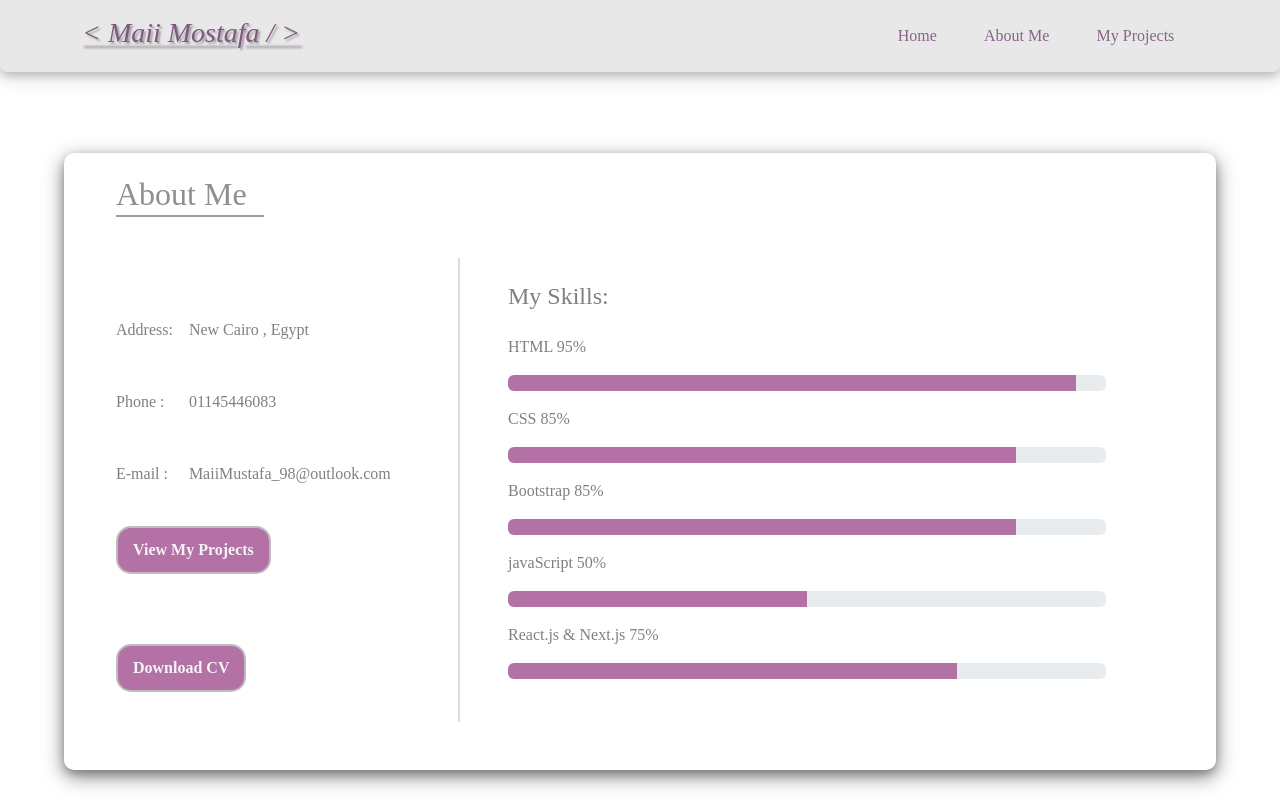
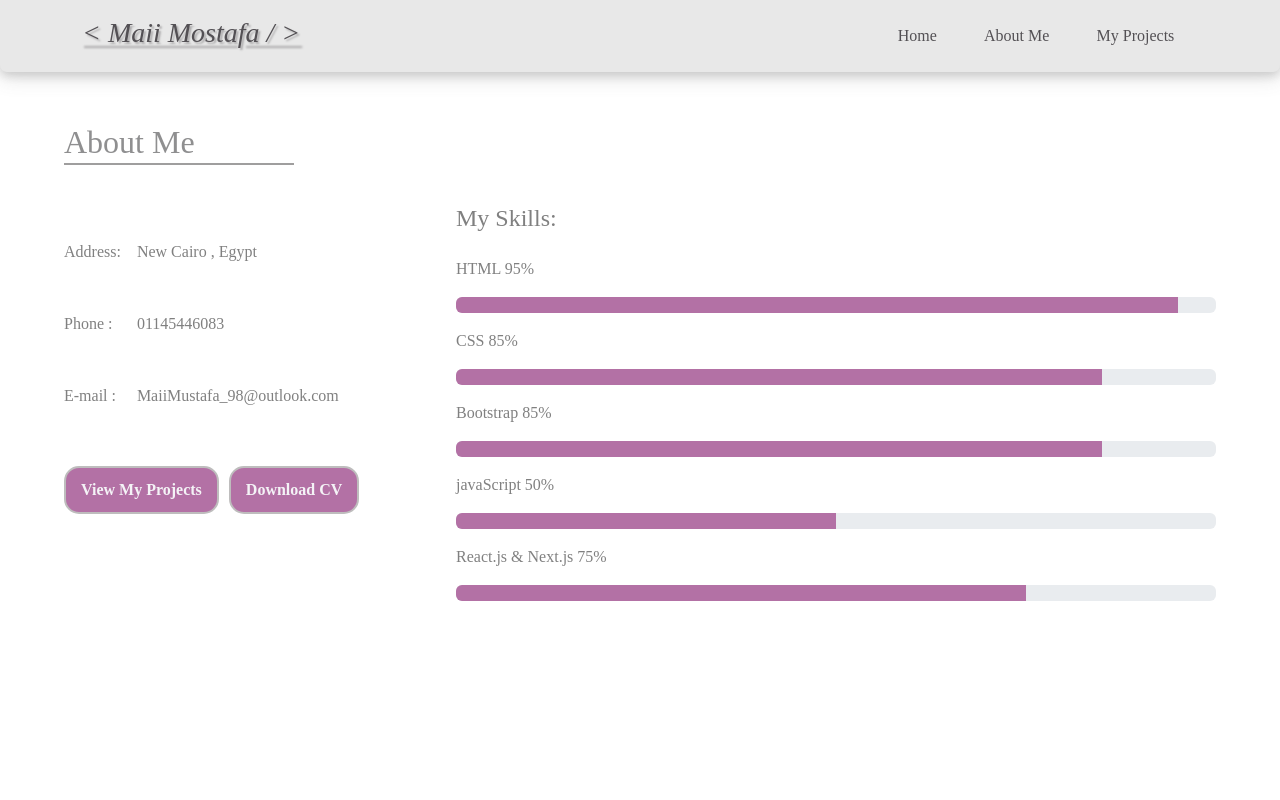
Before and after one commit to MaiiMostafa98/my-portfolio, a Next.js app: page /About in a window 1280 px wide. Built offline with nearby package versions, Linux system fonts and the light colour scheme.

Commit message:
update styles

```diff
--- a/app/About/page.jsx
+++ b/app/About/page.jsx
@@ -12,7 +12,7 @@ export default function page() {
             <h1 className='h2'>About Me</h1>
         </div>
 
-  <div className=' pt-3 pb-3 row '>
+  <div className='  row '>
 
 
     <div className='leftSide col-md-4  '>
@@ -34,7 +34,7 @@ export default function page() {
       </tbody>
     </table>
 
-      <div className='me-5'>
+      <div className='me-5 my-5'>
          <Link href="/Projects"><button ><strong>View My Projects</strong></button></Link>
          <Link href="https://drive.google.com/file/d/1VsiOTWLPwPqPXL5xV80ZHZHSTWC7PYoy/view?usp=sharing" target="_blank"><button ><strong>Download CV</strong></button></Link>
      </div>
@@ -44,24 +44,24 @@ export default function page() {
     </div>
 
 
-    <div className='rightSide ps-5  col-md-8'>
+    <div className='rightSide  col-md-8'>
         <div className='pt-4 pb-4'>
         <h4>My Skills: </h4>
         <div>
           <p className='pt-3'>HTML 95%</p>
-           <div className="progress me-5" role="progressbar" aria-label="Basic example" aria-valuenow="25" aria-valuemin="0" aria-valuemax="100">
+           <div className="progress " role="progressbar" aria-label="Basic example" aria-valuenow="25" aria-valuemin="0" aria-valuemax="100">
             <div className=" width" ></div>
            </div>
            <p className='pt-3'>CSS 85%</p>
-           <div className="progress me-5" role="progressbar" aria-label="Basic example" aria-valuenow="25" aria-valuemin="0" aria-valuemax="100">
+           <div className="progress " role="progressbar" aria-label="Basic example" aria-valuenow="25" aria-valuemin="0" aria-valuemax="100">
             <div className=" width-85" ></div>
            </div>
            <p className='pt-3'>Bootstrap 85%</p>
-           <div className="progress me-5" role="progressbar" aria-label="Basic example" aria-valuenow="25" aria-valuemin="0" aria-valuemax="100">
+           <div className="progress " role="progressbar" aria-label="Basic example" aria-valuenow="25" aria-valuemin="0" aria-valuemax="100">
             <div className=" width-85" ></div>
            </div>
            <p className='pt-3'>javaScript 50%</p>
-           <div className="progress me-5" role="progressbar" aria-label="Basic example" aria-valuenow="25" aria-valuemin="0" aria-valuemax="100">
+           <div className="progress " role="progressbar" aria-label="Basic example" aria-valuenow="25" aria-valuemin="0" aria-valuemax="100">
             <div className=" w-50 bg-lavander" ></div>
            </div>
            {/* <p className='pt-3'>React 50%</p>
@@ -69,7 +69,7 @@ export default function page() {
             <div className=" w-50 bg-lavander" ></div>
            </div> */}
            <p className='pt-3'>React.js & Next.js 75%</p>
-           <div className="progress me-5" role="progressbar" aria-label="Basic example" aria-valuenow="25" aria-valuemin="0" aria-valuemax="100">
+           <div className="progress " role="progressbar" aria-label="Basic example" aria-valuenow="25" aria-valuemin="0" aria-valuemax="100">
             <div className=" w-75 bg-lavander" ></div>
            </div>
 
--- a/app/Navbar/Navbar.jsx
+++ b/app/Navbar/Navbar.jsx
@@ -1,3 +1,4 @@
+"use client"
 import Link from 'next/link'
 import React from 'react'
 
--- a/app/globals.css
+++ b/app/globals.css
@@ -21,12 +21,15 @@
 {
     /* background-color: rgb(169, 149, 185) ; */
     background-color: rgb(232, 232, 232) ;
+    /* background-color: #F8FAFC; */
     width: 100%;
     position: fixed;
     z-index: 9999;
-    box-shadow: 0 4px 8px 0 rgba(0, 0, 0, 0.2), 0 6px 20px 0 rgba(98, 97, 97, 0.19);
+    box-shadow: 0 4px 8px 0 rgba(84, 84, 84, 0.2), 0 6px 20px 0 rgba(98, 97, 97, 0.19);
     border-bottom-left-radius: 7px;
     border-bottom-right-radius: 7px;
+
+
 }
 
 .navbar1 button
@@ -40,12 +43,14 @@
 .navbar-logo
 {
 
-    color:rgb(125, 89, 125);
+    /* color:rgb(125, 89, 125);  */
+    /* color: #656566; */
+    color:rgb(83, 80, 84);
     font-family: "Agustina Regular";
     font-optical-sizing:inherit;
     font-weight: 500;
     font-style:italic;
-    text-shadow: 2px 2px 2px rgb(165, 157, 165);
+    text-shadow: 2px 2px 2px rgb(172, 171, 172);
 }
 
 
@@ -60,7 +65,10 @@ li
 ul li a
 {
     text-decoration: none;
-    color: rgb(135, 101, 135);
+    /* color: rgb(135, 101, 135); */
+    /* color: #656566; */
+    /* color:rgb(119, 57, 142);  */
+    color:rgb(83, 80, 84);
     border: transparent solid 3px;
     /* border-radius: 5px; */
     transition: 0.5s;
@@ -73,6 +81,8 @@ ul li a:hover
     color: rgb(96, 79, 96);
     /* background-color: grey; */
     border-bottom: rgb(179, 113, 165) solid 3px;
+    /* border-bottom: rgb(117, 59, 138) solid 3px; */
+
     /* border-radius: 5px; */
 }
 
@@ -80,16 +90,12 @@ ul li a:hover
 {
     /* border-radius: 10px; */
     /* border: 2px solid transparent; */
-    padding: 30px 30px 0px 30px ;
+    /* padding: 30px 30px 0px 30px ; */
     width: 90%;
     margin: auto;
-    margin-top: 150px;
-    margin-bottom: 50px;
+    margin-top: 130px;
     /* box-shadow: 0 4px 8px 0 rgba(0, 0, 0, 0.2), 0 6px 20px 0 rgb(126, 125, 128); */
 }
-
-
-
 
 
 .home-intro
@@ -104,6 +110,8 @@ ul li a:hover
     padding: 5px 0px;
     /* color: rgb(167, 144, 187); */
     color:  rgb(179, 113, 165);
+    /* color: #6D28D9; */
+    letter-spacing: 1px;
 }
 
 .p
@@ -114,9 +122,9 @@ ul li a:hover
 .home-intro  button
 {
     padding: 10px 30px;
-    margin: 60px 10px 10px 0px;
+    /* margin: 60px 10px 10px 0px; */
     /* background-color: rgb(188, 165, 207); */
-     background-color: rgb(179, 113, 165);
+    background-color: rgb(179, 113, 165);
     border-radius: 15px ;
     border:solid 2px rgb(190, 189, 189);
     color:rgb(244, 243, 246) ;
@@ -126,7 +134,7 @@ ul li a:hover
 .home-intro  button:hover
 {
     padding: 10px 30px;
-    margin: 60px 10px 10px 0px;
+    /* margin: 60px 10px 10px 0px; */
    background-color: rgb(143, 143, 144);
     border-radius: 15px ;
     border:solid 2px rgb(190, 189, 189);
@@ -175,6 +183,7 @@ ul li a:hover
    width: 100%;
    display: flex;
    justify-content:space-around;
+   margin-top: 20px;
 }
 
 
@@ -187,8 +196,8 @@ ul li a:hover
 
     border-radius: 50%;
     border:solid 2px rgb(190, 189, 189);
-    box-shadow:  0 6px 10px 0 rgba(0, 0, 0, 0.4), 0 10px 30px 5px rgb(168, 143, 188);
-
+    /* box-shadow:  0 6px 10px 0 rgba(0, 0, 0, 0.4), 0 10px 30px 5px rgb(168, 143, 188); */
+    box-shadow:  0 6px 10px 0 rgba(152, 67, 125, 0.4), 0 10px 30px 5px rgb(113, 110, 116);
 
     pointer-events: none;
     user-select: none;
@@ -227,13 +236,13 @@ ul li a:hover
 {
 
     width: 60%;
-   border-left: 2px solid rgb(221, 220, 220);
+   /* border-left: 2px solid rgb(221, 220, 220); */
 
 }
 
 .pageintro
 {
-   padding: 3px 0px 30px 0px;
+   padding: 3px 0px 20px 0px;
    color: gray;
    width: 100%;
 
@@ -242,9 +251,9 @@ ul li a:hover
 .aboutme
 {
 
-  padding-right: 60px;
+  /* padding-right: 60px; */
   width: 20%;
-  margin-bottom: 25px;
+  margin-bottom: 15px;
 
 }
 
@@ -261,7 +270,7 @@ ul li a:hover
  .pageintro button
 {
     padding: 10px 15px;
-    margin: 40px 10px 30px 0px;
+    margin: 10px 10px 0px 0px;
     background-color: rgb(179, 113, 165);
     border-radius: 15px ;
     border:solid 2px rgb(190, 189, 189);
@@ -272,7 +281,7 @@ ul li a:hover
 .pageintro button:hover
 {
     padding: 10px 15px;
-    margin: 40px 10px 30px 0px;
+    /* margin: 40px 10px 30px 0px; */
     background-color: rgb(143, 143, 144);
     border-radius: 15px ;
     border:solid 2px rgb(190, 189, 189);
@@ -287,13 +296,13 @@ ul li a:hover
 
 .page-card
 {
-    border-radius: 10px;
-    border: 2px solid transparent;
-    padding: 20px 60px 30px 50px ;
+    /* border-radius: 10px; */
+    /* border: 2px solid transparent; */
+    /* padding: 20px 0px 30px 50px ; */
     width: 90%;
     margin: auto;
-    margin-top: 150px;
-    box-shadow: 0 4px 8px 0 rgba(0, 0, 0, 0.2), 0 6px 20px 0 rgb(126, 125, 128);
+    margin-top: 120px;
+    /* box-shadow: 0 4px 8px 0 rgba(0, 0, 0, 0.2), 0 6px 20px 0 rgb(126, 125, 128); */
 }
 
 /* --------------------------------------------------------------------------- */
@@ -369,7 +378,7 @@ ul li a:hover
     width: 90%;
     margin: auto;
     margin-top: 130px;
-    box-shadow: 0 4px 8px 0 rgba(0, 0, 0, 0.2), 0 6px 20px 0 rgb(126, 125, 128);
+    /* box-shadow: 0 4px 8px 0 rgba(0, 0, 0, 0.2), 0 6px 20px 0 rgb(126, 125, 128); */
 }
 
 .line1
@@ -384,8 +393,8 @@ ul li a:hover
 .projects
 {
     border-radius: 5px;
-    padding: 15px 20px 0px 20px;
-    margin: 30px 0px 0px 0px;
+    padding: 15px 10px 0px 10px;
+    /* margin: 30px 0px 0px 0px; */
     transition: 1s;
     /* border: solid 2px transparent; */
      border: solid 2px #d7d7d7;
```
Also changed, not shown: app/Projects/page.jsx (+5 -17 lines), app/page.jsx (+6 -4 lines).
